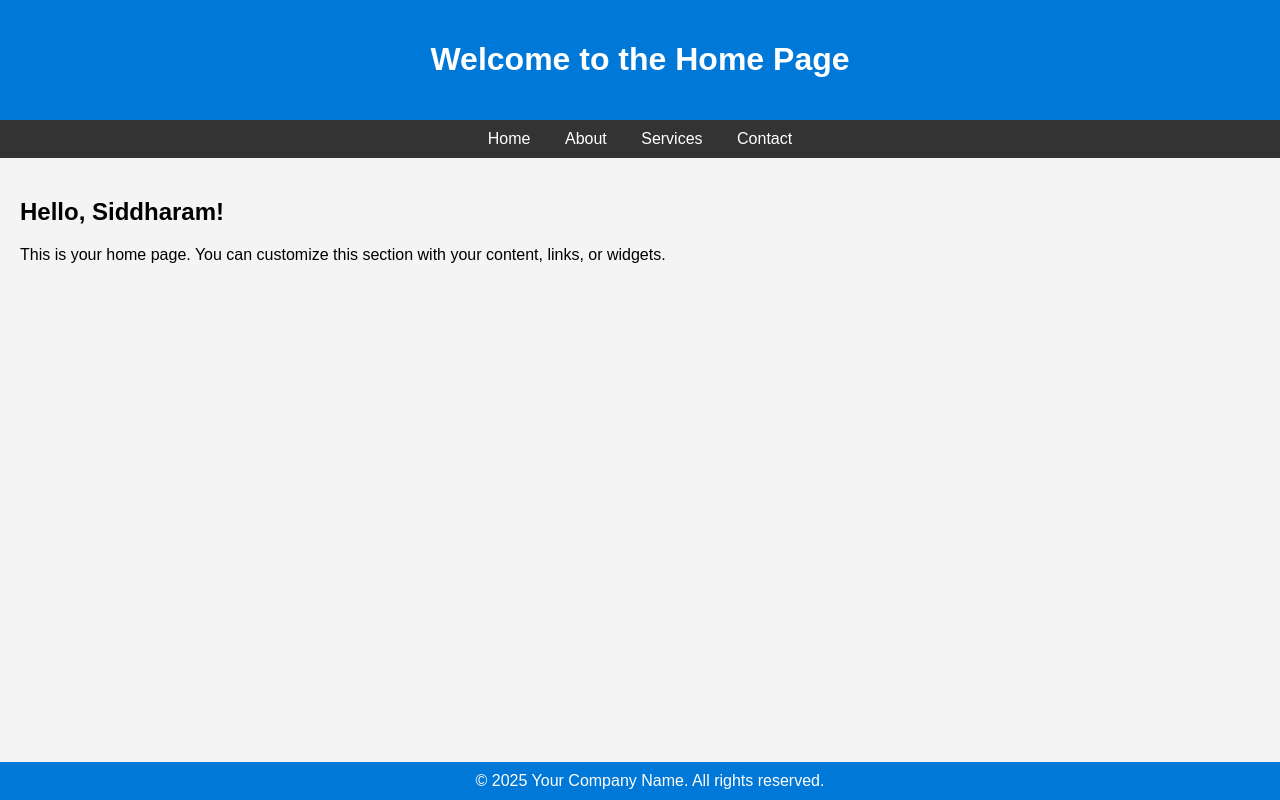
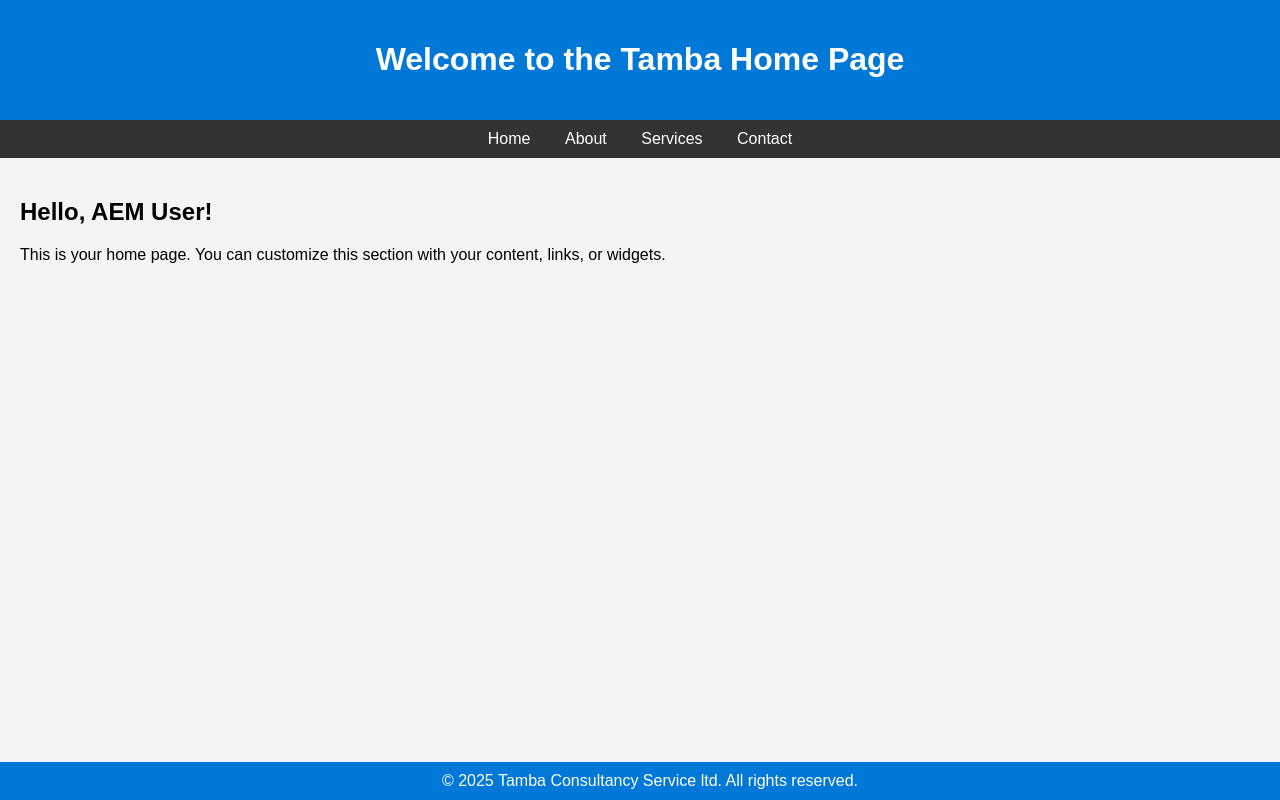
Before and after one commit to siddugour/tamba, a plain HTML site: page index.html in a window 1280 px wide. Drawn offline with Linux system fonts and the light colour scheme.

Commit message:
Update index.html

```diff
--- a/index.html
+++ b/index.html
@@ -43,7 +43,7 @@
 </head>
 <body>
   <header>
-    <h1>Welcome to the Home Page</h1>
+    <h1>Welcome to the Tamba Home Page</h1>
   </header>
   <nav>
     <a href="#">Home</a>
@@ -52,11 +52,11 @@
     <a href="#">Contact</a>
   </nav>
   <main>
-    <h2>Hello, Siddharam!</h2>
+    <h2>Hello, AEM User!</h2>
     <p>This is your home page. You can customize this section with your content, links, or widgets.</p>
   </main>
   <footer>
-    &copy; 2025 Your Company Name. All rights reserved.
+    &copy; 2025 Tamba Consultancy Service ltd. All rights reserved.
   </footer>
 </body>
 </html>
```
